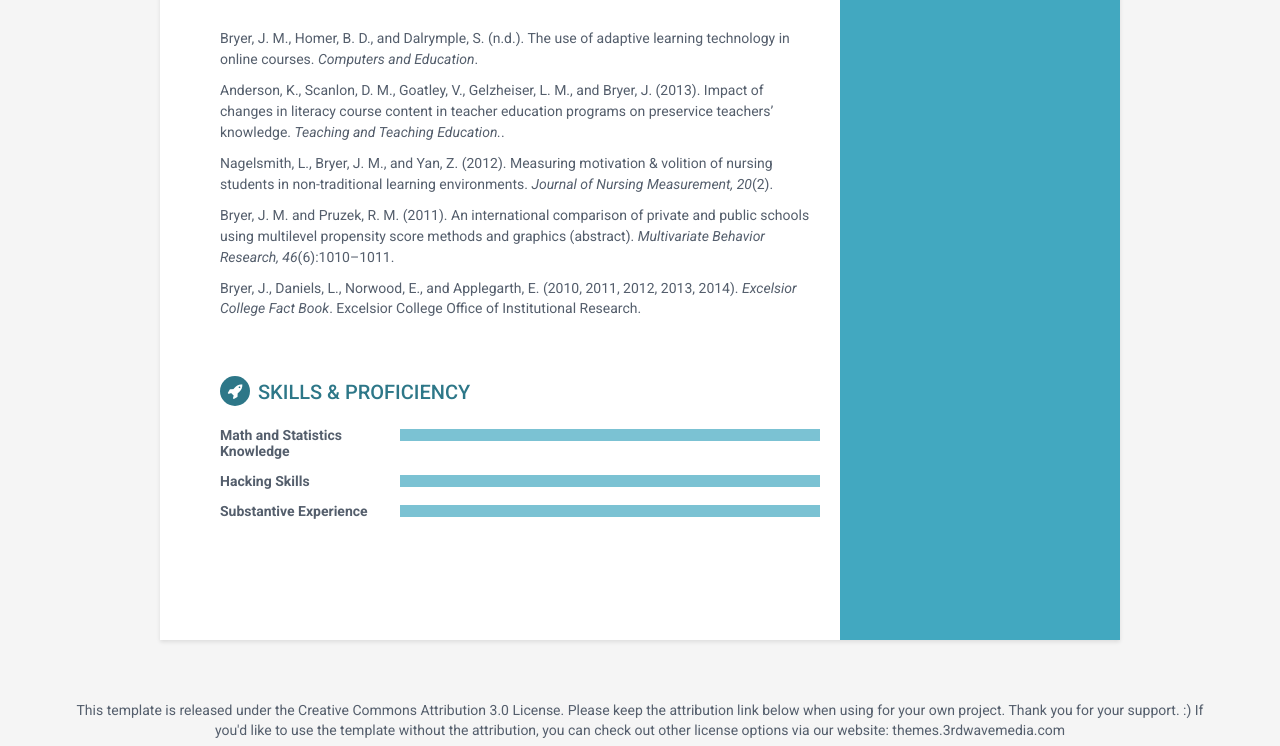
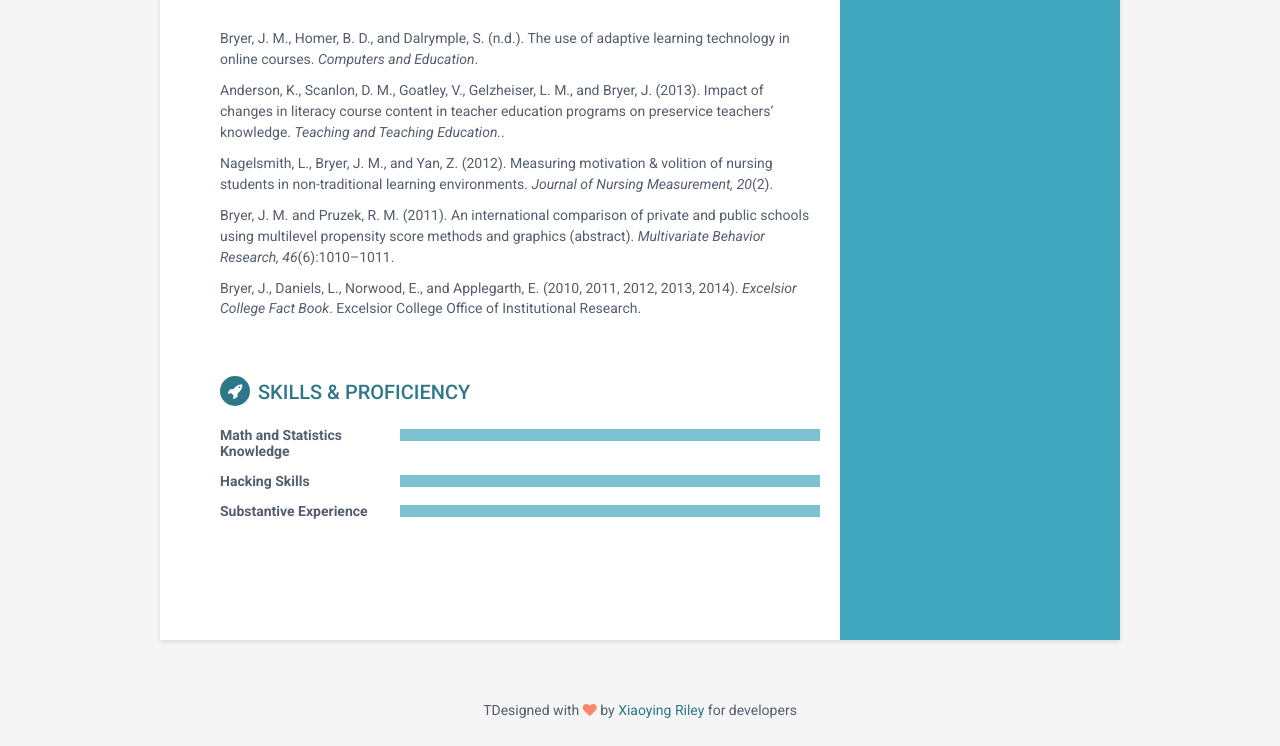
Before and after one commit to jbryer/CV, a Jekyll site: the page built from docs/index.md, in a window 1280 px wide and 900 px high, scrolled down 1672 px, cut to the strip 0-746 px from the top of the window. Built offline with Jekyll 4.4.1, drawn with Linux system fonts in a browser that asks for light colours.

Commit message:
Footer update.

```diff
--- a/docs/_includes/footer.html
+++ b/docs/_includes/footer.html
@@ -1,5 +1,5 @@
     <footer class="footer">
         <div class="text-center">
-                This template is released under the Creative Commons Attribution 3.0 License. Please keep the attribution link below when using for your own project. Thank you for your support. :) If you'd like to use the template without the attribution, you can check out other license options via our website: themes.3rdwavemedia.com
+                TDesigned with <i class="fa fa-heart"></i> by <a href="themes.3rdwavemedia.com">Xiaoying Riley</a> for developers
         </div><!--//container-->
     </footer><!--//footer-->
```
